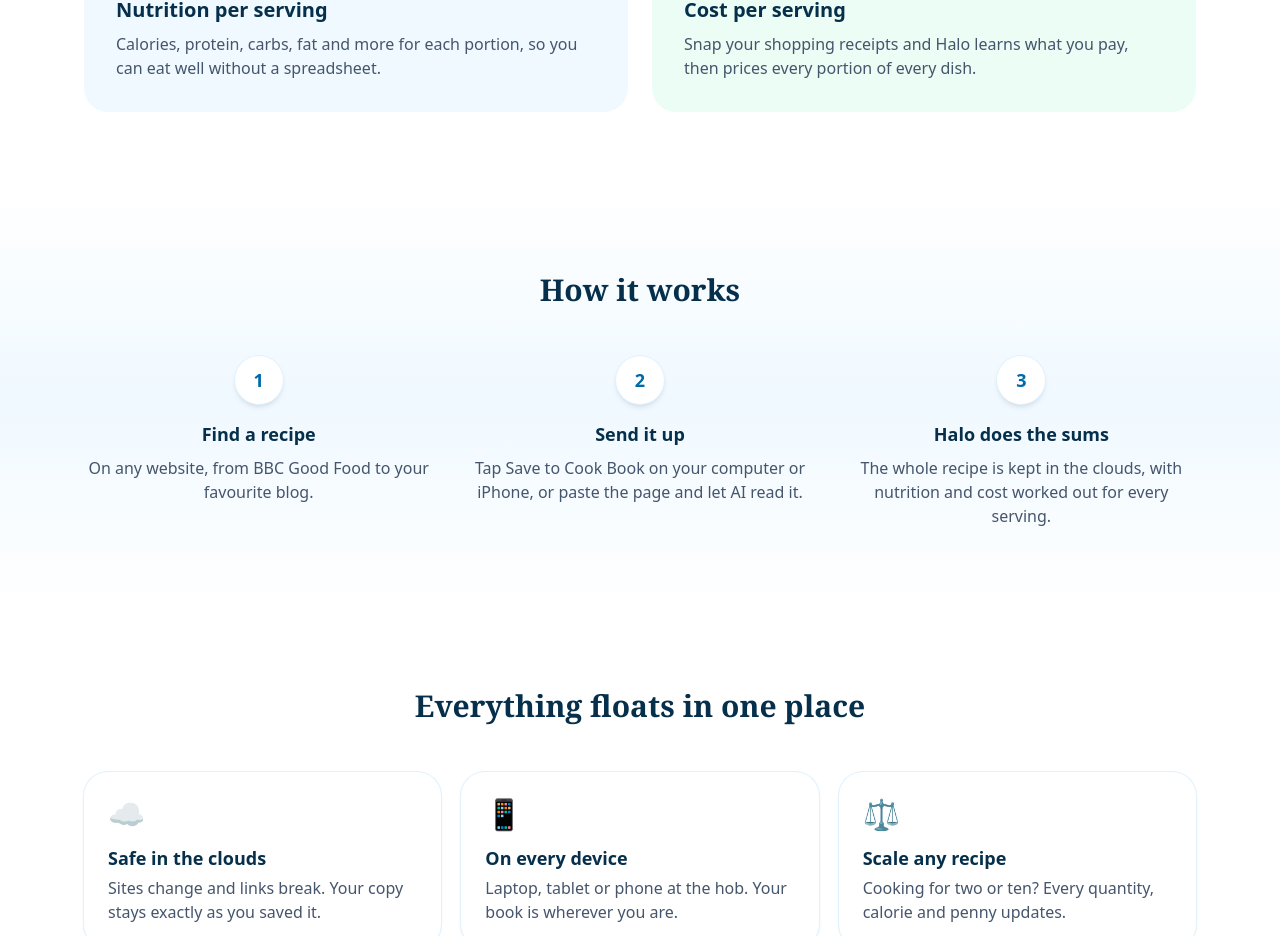
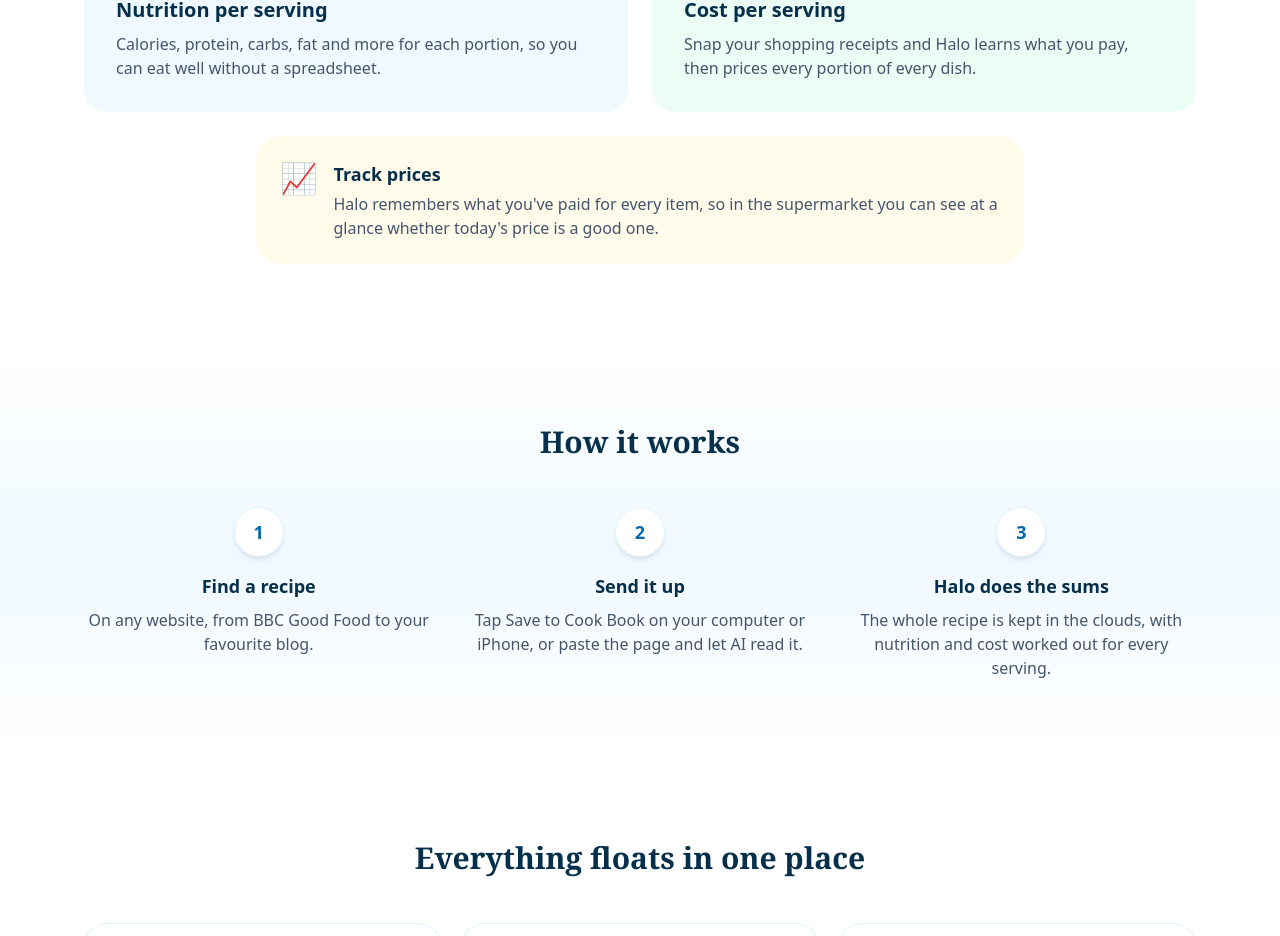
Before and after one commit to oscarlayzell-art/cookbook, a Next.js app: page / in a window 1280 px wide. Shown: the part 998-1934 px from the top of the page. Built offline with nearby package versions, Linux system fonts and the light colour scheme.

Commit message:
Add a Track prices box to the welcome page
Co-Authored-By: Claude Opus 5.5 (1M context) <noreply@anthropic.com>
Claude-Session: https://claude.ai/code/session_01ACGBroGq9xrF61Q2sTKhkb

```diff
--- a/src/app/page.tsx
+++ b/src/app/page.tsx
@@ -167,6 +167,16 @@ export default function Home() {
               </p>
             </div>
           </div>
+          <div className="mx-auto mt-6 flex max-w-3xl items-start gap-4 rounded-3xl bg-amber-50 p-6">
+            <span className="text-3xl" aria-hidden>📈</span>
+            <div>
+              <h3 className="text-lg font-semibold text-sky-950">Track prices</h3>
+              <p className="mt-1 text-slate-600">
+                Halo remembers what you&apos;ve paid for every item, so in the supermarket you can see at a glance
+                whether today&apos;s price is a good one.
+              </p>
+            </div>
+          </div>
         </section>
 
         {/* How it works */}
```
